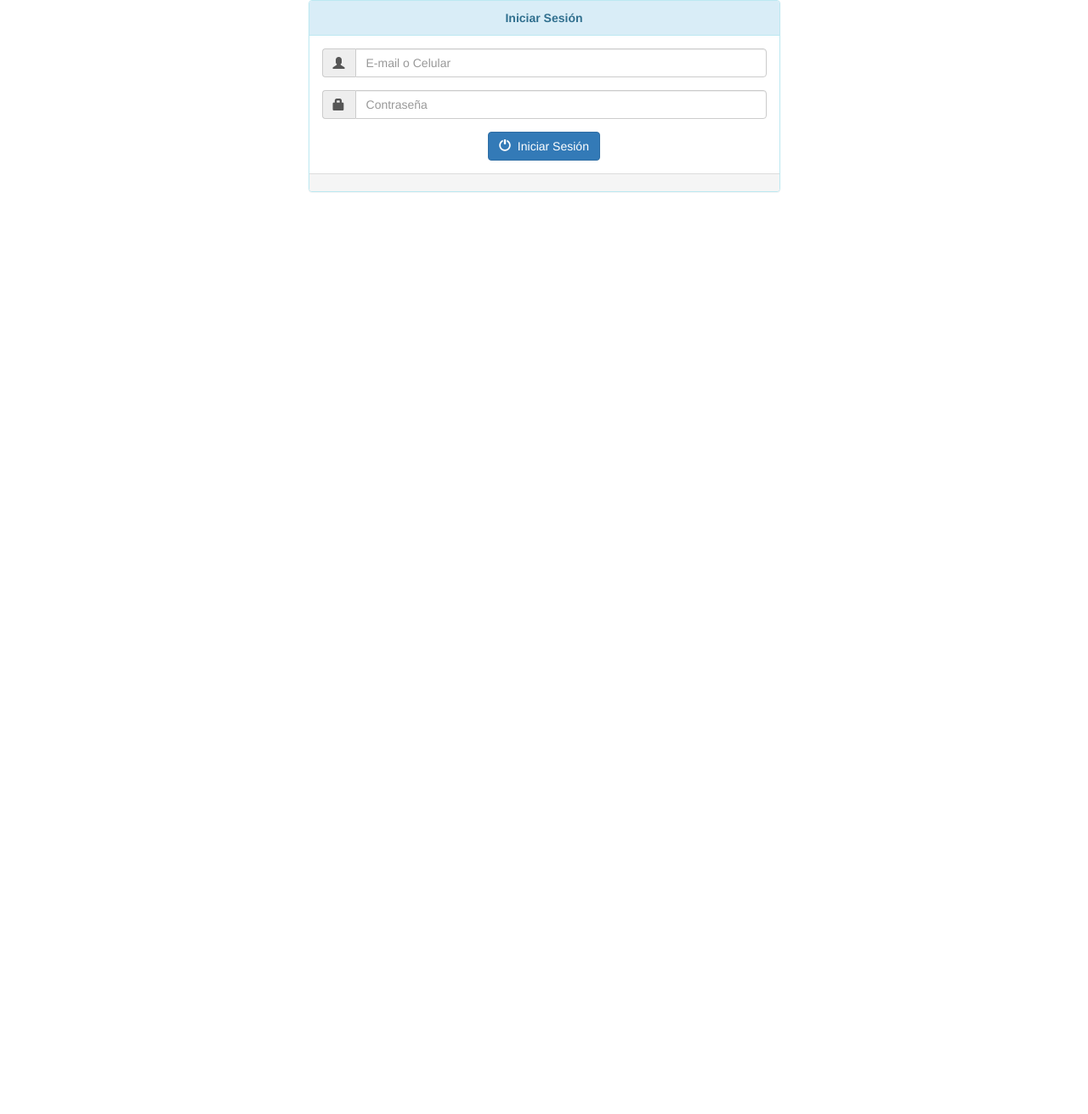
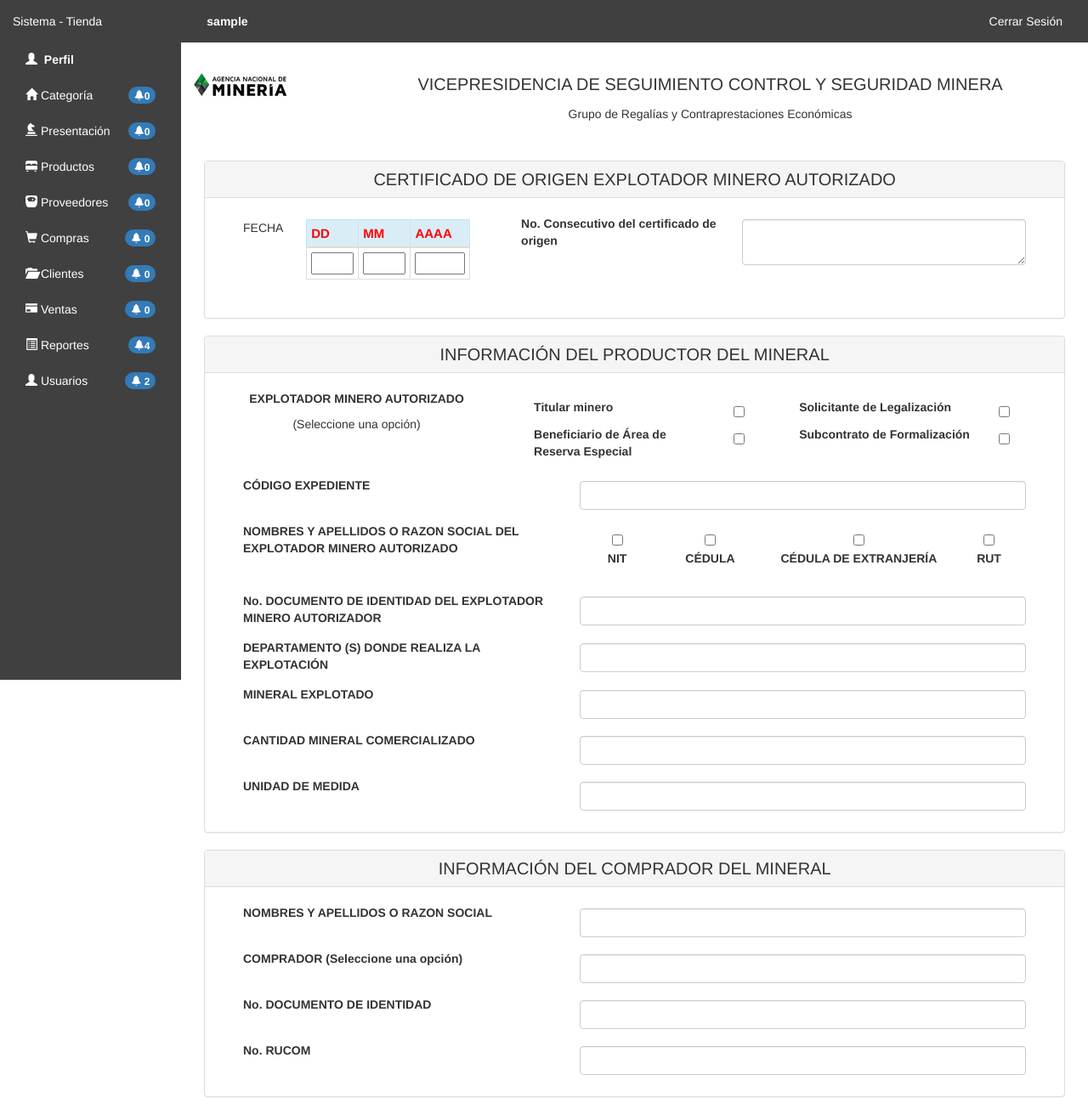
Before and after one commit to Clic-soft/Sistema-de-Ventas, a PHP site: a page that uses admin/css/styles.css in a window 1280 px wide. Shown: the whole page at 85% size. Before the commit the page ends 226 px from the top, so only its background shows below. Run offline with PHP 8.4, Linux system fonts and the light colour scheme; a user stored in the database is signed in; data comes from the database, SQL or seed files in the repository; data that the repository does not hold is empty; some libraries are stand-ins or nearby versions.

Commit message:
Certificado

```diff
--- /dev/null
+++ b/admin/certificado.php
@@ -0,0 +1,251 @@
+<?php session_start(); ?>
+<?php if(isset($_SESSION["Usuario"])):?>
+<!DOCTYPE html>
+<html>
+<head>
+	<meta charset="UTF-8">
+	<title>Sistema - Compras</title>
+	<?php require_once 'inc/header.php'; ?>
+	<style type="text/css">
+	.panel-body div{
+		margin:5px 0;
+	}
+	</style>
+</head>
+<body>
+	<?php require_once 'inc/menu-l.php'; ?>
+	<script type="text/javascript">
+		$("#certificado").addClass("active");
+	</script>
+
+	<div>
+	<div class="container-fluid col-md-10 col-md-offset-2">
+		<div class="row">
+			<div class="space"></div>
+				<div class="col-xs-12 col-md-2">
+					<img class="img-responsive" src="images/minera.png">
+				</div>
+				<div class="col-xs-12 col-md-10">
+					<p class="txt-center title">VICEPRESIDENCIA DE SEGUIMIENTO CONTROL Y SEGURIDAD MINERA</p>
+					<p class="txt-center">Grupo de Regalías y Contraprestaciones Económicas</p>
+				</div>
+			</div>
+		</div>
+	</div>
+	<div class="container-fluid col-md-10 col-md-offset-2">
+		<div class="row">
+			<div class="space"></div>
+			<div class="cont">
+				<div class="panel panel-default">
+					<div class="panel-heading">
+				    	<h3 class="txt-center title panel-title">CERTIFICADO DE ORIGEN EXPLOTADOR MINERO AUTORIZADO</h3>
+				  	</div>
+				  	<div class="panel-body">
+				    	<div class="col-xs-12 col-md-4">
+				    		<div class="col-xs-3">
+				    			<p class="txt-center">FECHA</p>
+				    		</div>
+				    		<div class="col-xs-9">
+				    			<table class='table  table-bordered table-hover table-condensed' id="Tabla-Categoria">
+									<thead class="alert alert-info text-head">
+										<tr>
+											<th>DD</th>
+											<th>MM</th>
+											<th>AAAA</th>
+										</tr>
+									</thead>
+									<tbody>
+										<tr>
+											<td>
+												<input class="col-xs-12" type="text" />
+											</td>
+											<td>
+												<input class="col-xs-12" type="text" />
+											</td>
+											<td>
+												<input class="col-xs-12" type="text" />
+											</td>
+										</tr>
+									</tbody>
+								</table>
+				    		</div>
+				    	</div>
+				    	<div class="col-xs-12 col-md-8">
+				    		<label for="" class="control-label col-xs-5">No. Consecutivo del certificado de origen</label>
+                            <div class="col-xs-12 col-md-7">
+
+                                <textarea class="form-control" requerid></textarea>
+                            </div>
+				    	</div>
+				  	</div>
+				</div>
+
+				<!-- Inicia INFORMACIÓN DEL PRODUCTOR DEL MINERAL -->
+
+				<div class="panel panel-default">
+					 <div class="panel-heading">
+						<h3 class="title text-center panel-title">INFORMACIÓN DEL PRODUCTOR DEL MINERAL</h3>
+					</div>
+					<div class="panel-body">
+					    <div class="col-xs-12 col-md-4">
+					    	<p class=" text-center"><strong>EXPLOTADOR MINERO AUTORIZADO</strong></p>
+					    	<p class="text-center">(Seleccione una opción)</p>
+					    </div>
+					    <div class="col-xs-12 col-md-8">
+
+					    	<div class="col-xs-6 col-md-6">
+					    		<div>
+					    			<label class="control-label col-xs-10"><strong>Titular minero</strong></label class="control-label col-xs-7">
+					    			<div class="col-xs-1">
+					    				<input type="checkbox" name="titular_minero" />
+					    			</div>
+					    		</div>
+
+					    		<div>
+					    			<label class="label-control col-xs-10"><strong>Beneficiario de Área de Reserva Especial</strong></label>
+					    			<div class="col-xs-1">
+					    				<input type="checkbox" />
+					    			</div>
+					    		</div>
+
+					    	</div>
+					    	<div class="col-xs-6 col-md-6">
+					    		<div>
+					    			<label class="label-control col-xs-10"><strong>Solicitante de  Legalización</strong></label>
+					    			<div class="col-xs-1">
+					    				<input type="checkbox" />
+					    			</div>
+					    		</div>
+
+					    		<div>
+					    			<label class="label-control col-xs-10"><strong>Subcontrato de  Formalización</strong></label>
+					    			<div class="col-xs-1">
+					    				<input type="checkbox" />
+					    			</div>
+					    		</div>
+					    	</div>
+
+					</div>
+
+					    <div class="col-xs-12">
+					    	<label for="" class="control-label col-xs-5">CÓDIGO EXPEDIENTE</label>
+                        	<div class="col-xs-12 col-md-7">
+                           		<input type="text" class="form-control" requerid />
+                        	</div>
+					    </div>
+
+					    <div class="col-xs-12">
+					    	<label for="" class="control-label col-xs-12 col-md-5">NOMBRES Y APELLIDOS O RAZON SOCIAL DEL EXPLOTADOR MINERO AUTORIZADO</label>
+                        	<div class="col-xs-12 col-md-7">
+                        		<div class="text-center col-xs-6 col-md-2">
+                        			<input type="checkbox" />
+                        			<p><strong>NIT</strong></p>
+                        		</div>
+                        		<div class="text-center col-xs-6 col-md-3">
+                        			<input type="checkbox" />
+                        			<p><strong>CÉDULA</strong></p>
+                        		</div>
+                        		<div class="text-center col-xs-6 col-md-5">
+                        			<input type="checkbox" />
+                        			<p><strong>CÉDULA DE EXTRANJERÍA</strong></p>
+                        		</div>
+                        		<div class="text-center col-xs-6 col-md-2">
+                        			<input type="checkbox" />
+                        			<p><strong>RUT</strong></p>
+                        		</div>
+                        	</div>
+					    </div>
+
+
+					    <div class="col-xs-12">
+					    	<label for="" class="control-label col-xs-12 col-md-5">No. DOCUMENTO DE IDENTIDAD  DEL EXPLOTADOR MINERO AUTORIZADOR</label>
+                        	<div class="col-xs-12 col-md-7">
+                           		<input type="text" class="form-control" requerid />
+                        	</div>
+					    </div>
+
+
+					    <div class="col-xs-12">
+					    	<label for="" class="control-label col-xs-12 col-md-5">DEPARTAMENTO (S) DONDE REALIZA LA EXPLOTACIÓN</label>
+                        	<div class="col-xs-12 col-md-7">
+                           		<input type="text" class="form-control" requerid />
+                        	</div>
+					    </div>
+
+
+					    <div class="col-xs-12">
+					    	<label for="" class="control-label col-xs-5">MINERAL EXPLOTADO</label>
+                        	<div class="col-xs-12 col-md-7">
+                           		<input type="text" class="form-control" requerid />
+                        	</div>
+					    </div>
+
+
+					    <div class="col-xs-12">
+					    	<label for="" class="control-label col-xs-12 col-md-5">CANTIDAD MINERAL COMERCIALIZADO</label>
+                        	<div class="col-xs-12 col-md-7">
+                           		<input type="text" class="form-control" requerid />
+                        	</div>
+					    </div>
+
+
+					    <div class="col-xs-12">
+					    	<label for="" class="control-label col-xs-5">UNIDAD DE MEDIDA</label>
+                        	<div class="col-xs-12 col-md-7">
+                           		<input type="text" class="form-control" requerid />
+                        	</div>
+					    </div>
+					</div>
+				</div>
+
+
+				<!-- Termina INFORMACIÓN DEL PRODUCTOR DEL MINERAL  -->
+
+				<!-- iNICIA INFORMACIÓN DEL COMPRADOR DEL MINERAL -->
+
+				<div class="panel panel-default">
+				  	<div class="panel-heading">
+				    	<h3 class="text-center title panel-title">INFORMACIÓN DEL COMPRADOR DEL MINERAL</h3>
+				  	</div>
+				  	<div class="panel-body">
+						<div class="col-xs-12">
+					    	<label for="" class="control-label col-xs-12 col-md-5">NOMBRES Y APELLIDOS O RAZON SOCIAL</label>
+                        	<div class="col-xs-12 col-md-7">
+                           		<input type="text" class="form-control" requerid />
+                        	</div>
+					    </div>
+
+						<div class="col-xs-12">
+					    	<label for="" class="control-label col-xs-12 col-md-5">COMPRADOR (Seleccione una opción)</label>
+                        	<div class="col-xs-12 col-md-7">
+                           		<input type="text" class="form-control" requerid />
+                        	</div>
+					    </div>
+
+					    <div class="col-xs-12">
+					    	<label for="" class="control-label col-xs-12 col-md-5">No. DOCUMENTO DE IDENTIDAD</label>
+                        	<div class="col-xs-12 col-md-7">
+                           		<input type="text" class="form-control" requerid />
+                        	</div>
+					    </div>
+
+					    <div class="col-xs-12">
+					    	<label for="" class="control-label col-xs-12 col-md-5">No. RUCOM</label>
+                        	<div class="col-xs-12 col-md-7">
+                           		<input type="text" class="form-control" requerid />
+                        	</div>
+					    </div>
+		    	    </div>
+				</div>
+
+				<!-- TERMINA INFORMACIÓN DEL COMPRADOR DEL MINERAL -->
+			</div>
+		</div>
+	</div>
+</body>
+</html>
+<?php
+else:
+	header( 'Location: ../' );
+endif;
+?>
--- a/admin/css/styles.css
+++ b/admin/css/styles.css
@@ -1,3 +1,6 @@
+.txt-left{text-align: left;}
+.txt-center{text-align: center;}
+.txt-right{text-align: right;}
 .navbar-header>.navbar-brand{
 	color: #fff;
 }
@@ -265,7 +268,7 @@
 #m a:hover{color:black;}
 .space{margin-bottom: 35px;}
 .more-menu{display: none;}
-
+.cont{width: 95%;margin:0 auto;}
 .nav-top-menu{background:#404040;padding:15px;color:white;display: flex;}
 .nav-top-menu a{margin:0;padding: 0;color: white;}
 .index a{
```
Also changed, not shown: admin/index.php (+1 -8 lines), admin/images/minera.png (added).
